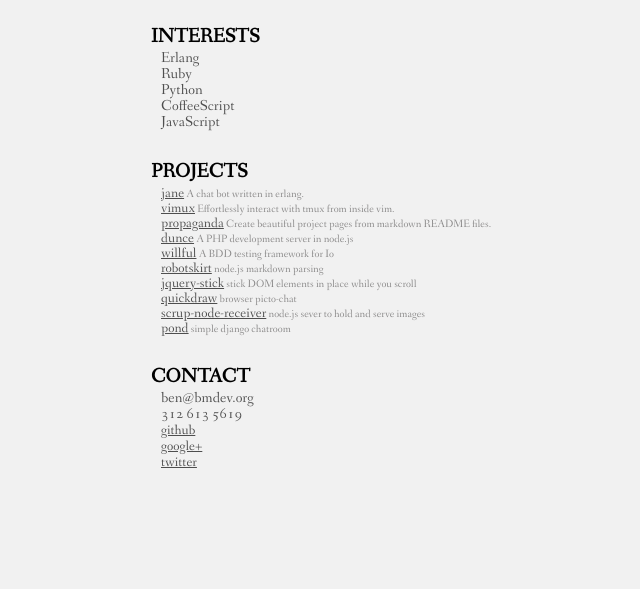
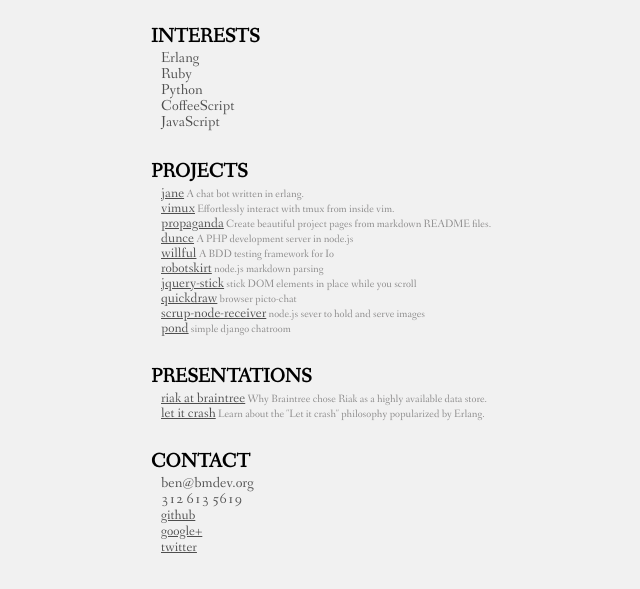
Before and after one commit to benmills/benmills.github.com, a website: page index.html in a window 1280 px wide. Shown: the part 113-702 px from the top of the page, without its empty margins (289-929 px from the left). Drawn offline with Linux system fonts and the light colour scheme.

Commit message:
Add presentations

```diff
--- a/index.html
+++ b/index.html
@@ -37,6 +37,14 @@
       </ul>
     </section>
 
+    <section id="presentations">
+      <h2>Presentations</h2>
+      <ul>
+        <li><a href="https://speakerdeck.com/u/benmills/p/riak-at-braintree">riak at braintree</a> Why Braintree chose Riak as a highly available data store.</li>
+        <li><a href="https://speakerdeck.com/u/benmills/p/let-it-crash">let it crash</a> Learn about the "Let it crash" philosophy popularized by Erlang.</li>
+      </ul>
+    </section>
+
     <section id="links">
       <h2>Contact</h2>
       <ul>
--- a/style.css
+++ b/style.css
@@ -51,7 +51,7 @@ ul {
   color: #4e4e4e;
 }
 
-#projects ul {
+#projects ul, #presentations ul {
   font-size: 11px;
   color: #898888;
 }
```
